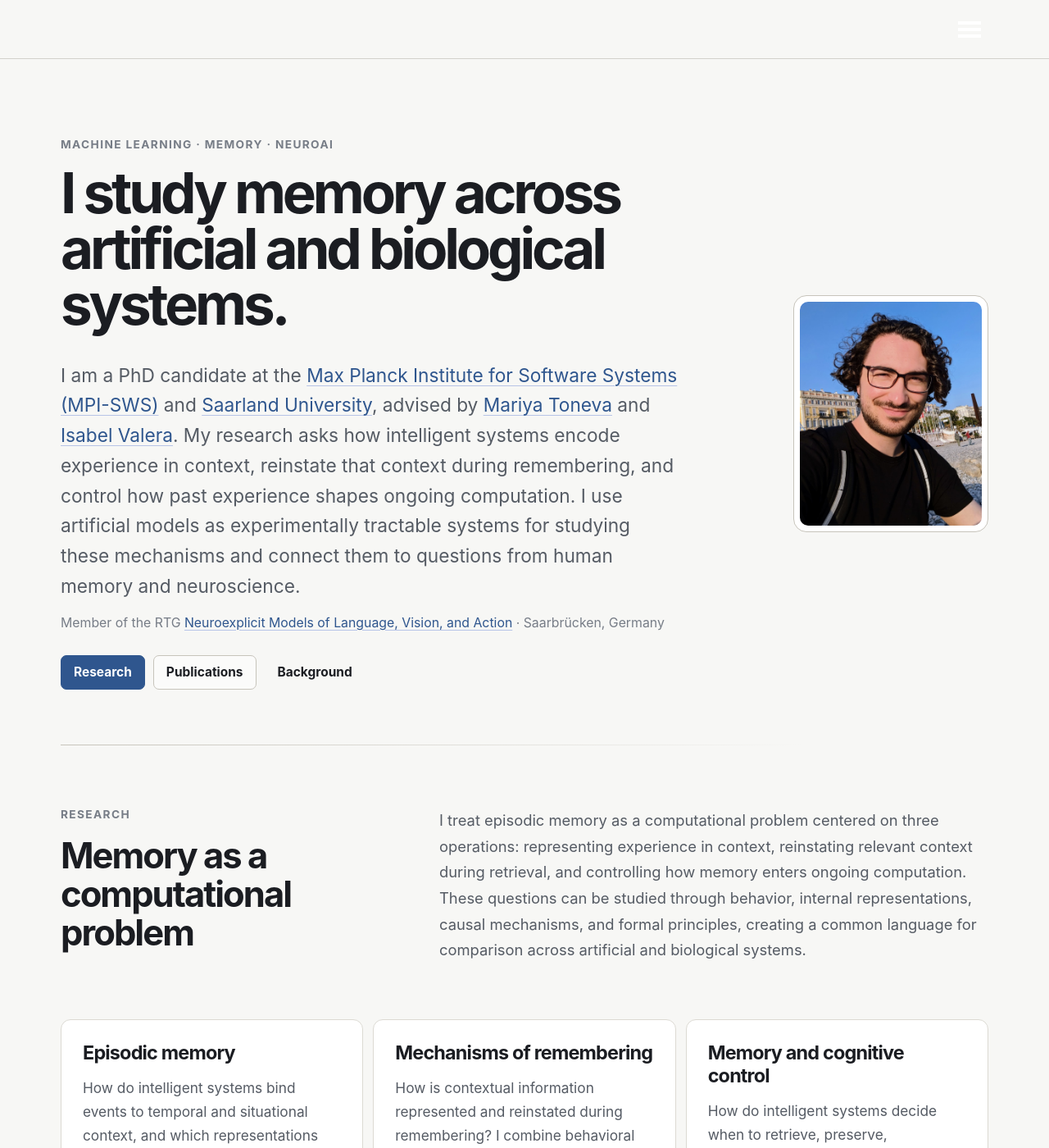
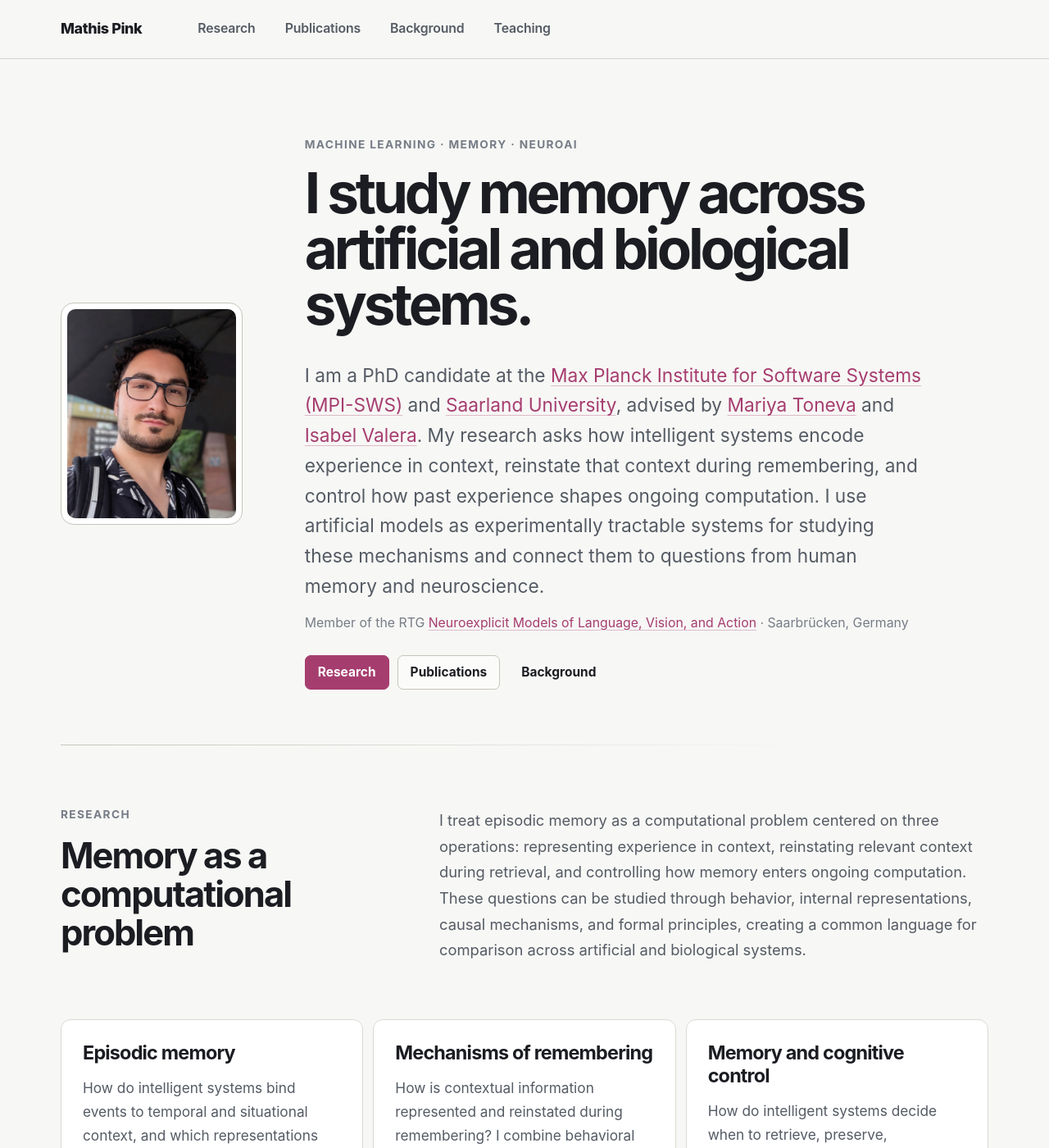
Before and after one commit to mathispink/mathispink.github.io, a Jekyll site: the page built from _pages/about.md, in a window 1280 px wide and 1400 px high. Shown: the whole window at 82% size. Built offline with Jekyll 4.4.1, drawn with Linux system fonts in a browser that asks for light colours.

Commit message:
new design

```diff
--- a/_includes/head/custom.html
+++ b/_includes/head/custom.html
@@ -25,7 +25,9 @@
 <meta name="color-scheme" content="light">
 <link rel="stylesheet" href="{{ base_path }}/assets/css/academicons.css"/>
 
-
+<link rel="icon" type="image/svg+xml" href="{{ '/images/favicon.svg' | relative_url }}">
+<link rel="icon" type="image/svg+xml" href="{{ '/images/favicon.svg' | relative_url }}">
+<link rel="alternate icon" href="{{ '/favicon.ico' | relative_url }}">
 <!-- Support for MatJax -->
 <script src="https://cdnjs.cloudflare.com/polyfill/v3/polyfill.min.js?features=es6"></script>
 <script id="MathJax-script" async src="https://cdn.jsdelivr.net/npm/mathjax@3/es5/tex-mml-chtml.js"></script>
--- a/_sass/_custom.scss
+++ b/_sass/_custom.scss
@@ -13,9 +13,9 @@
   --ink-faint: #777d87;
   --line: #dcdad3;
   --line-dark: #c7c4bb;
-  --accent: #2f568e;
-  --accent-dark: #1f3e6b;
-  --accent-soft: #edf1f6;
+  --accent: #a63d6f;
+  --accent-dark: #7d2d52;
+  --accent-soft: #f6e9ef;
   --warm: #6b5b48;
   --radius: 12px;
   --shadow: 0 12px 30px rgba(25, 29, 40, 0.06);
@@ -32,6 +32,7 @@ html {
 }
 
 body {
+  margin-bottom: 0 !important;
   min-height: 100vh;
   margin: 0;
   padding-top: 72px;
@@ -45,13 +46,13 @@ body {
 }
 
 ::selection {
-  background: #cfd9ff;
-  color: #11131a;
+  background: #f1cedd;
+  color: #25131c;
 }
 
 a {
   color: var(--accent);
-  text-decoration-color: rgba(49, 89, 198, 0.32);
+  text-decoration-color: rgba(166, 61, 111, 0.32);
   text-decoration-thickness: 1px;
   text-underline-offset: 0.16em;
 }
@@ -108,9 +109,7 @@ h6 {
 
 .greedy-nav .visible-links {
   display: flex;
-  width: 100%;
   align-items: center;
-  margin-left: auto;
 }
 
 .greedy-nav .visible-links a,
@@ -291,11 +290,21 @@ h6 {
 .home-hero {
   position: relative;
   display: grid;
-  grid-template-columns: minmax(0, 1.55fr) minmax(220px, 0.45fr);
+  grid-template-columns: minmax(200px, 0.42fr) minmax(0, 1.58fr);
   gap: clamp(40px, 6vw, 76px);
   align-items: center;
   min-height: 500px;
   padding: 48px 0 68px;
+}
+
+.home-hero__portrait {
+  grid-column: 1;
+  grid-row: 1;
+}
+
+.home-hero__copy {
+  grid-column: 2;
+  grid-row: 1;
 }
 
 .home-hero::after {
@@ -345,7 +354,7 @@ h6 {
 }
 
 .home-hero__portrait {
-  justify-self: end;
+  justify-self: start;
   width: min(100%, 250px);
   aspect-ratio: 0.82;
   padding: 7px;
@@ -682,7 +691,7 @@ h6 {
   margin: 38px 0 56px;
   padding: 28px 30px;
   border-left: 3px solid var(--accent);
-  background: #f1f3f5;
+  background: var(--accent-soft);
 }
 
 .principle-callout span {
@@ -697,14 +706,14 @@ h6 {
 
 .principle-callout p {
   margin: 0 0 4px !important;
-  color: #27315c !important;
+  color: var(--ink) !important;
   font-size: 1.4rem !important;
   font-weight: 660;
   letter-spacing: -0.025em;
 }
 
 .principle-callout small {
-  color: #5e6685;
+  color: var(--ink-soft);
 }
 
 .research-links {
@@ -717,9 +726,9 @@ h6 {
 .research-links a {
   display: inline-flex;
   padding: 8px 12px;
-  border: 1px solid #ccd4ef;
+  border: 1px solid #e2bfd0;
   border-radius: 7px;
-  background: #f1f4ff;
+  background: var(--accent-soft);
   font-size: 0.8rem;
   font-weight: 730;
   text-decoration: none;
@@ -941,6 +950,10 @@ h6 {
 /* Footer ------------------------------------------------------------------ */
 
 .page__footer {
+  position: static;
+  bottom: auto;
+  float: none;
+  width: 100%;
   margin: 0;
   border-top: 1px solid var(--line);
   background: var(--surface-soft);
@@ -985,7 +998,7 @@ h6 {
 
 @media (max-width: 1020px) {
   .home-hero {
-    grid-template-columns: minmax(0, 1fr) 235px;
+    grid-template-columns: 210px minmax(0, 1fr);
     gap: 40px;
     min-height: auto;
   }
@@ -1073,7 +1086,7 @@ h6 {
 
   .home-hero__portrait img {
     border-radius: 14px;
-    object-position: 50% 37%;
+    object-position: 50% 42%;
   }
 
   .home-hero h1 {
```
Also changed, not shown: images/favicon.svg (added), images/new_icon.svg (added), images/profile.jpg, images/profile1.jpg (added).
